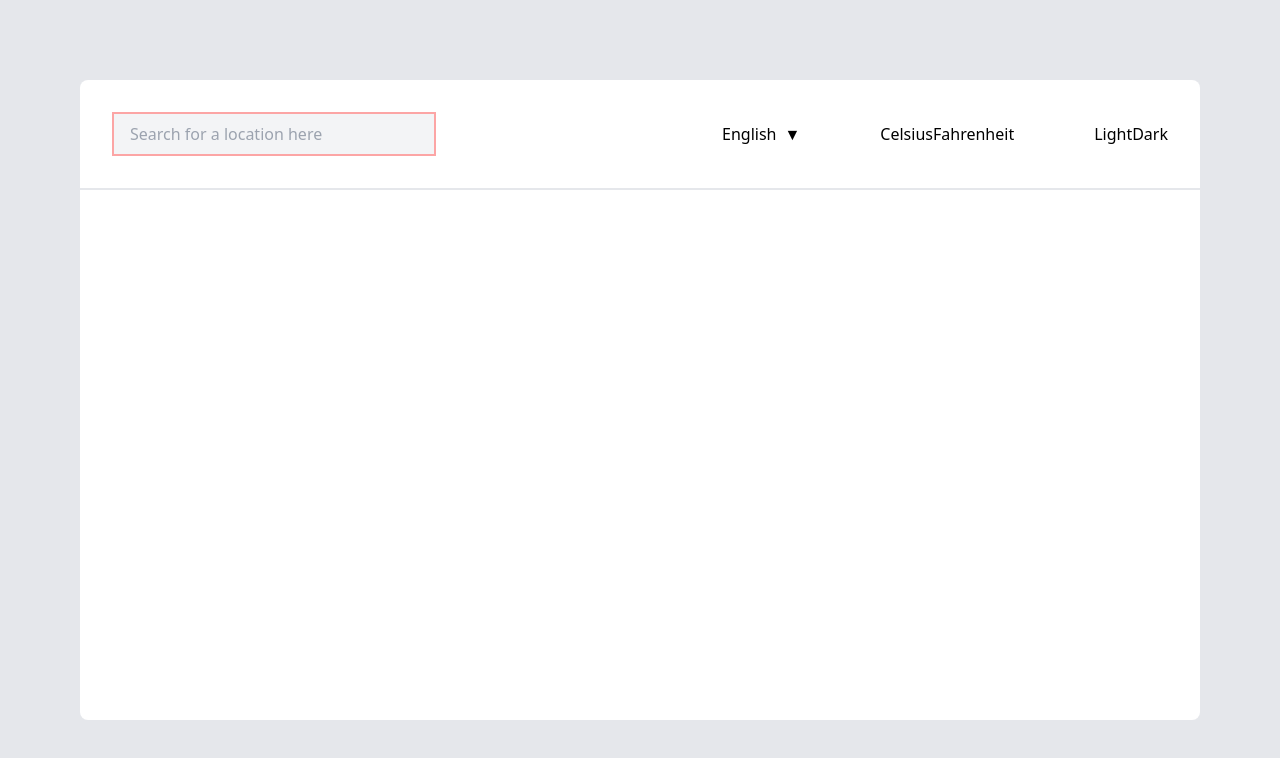
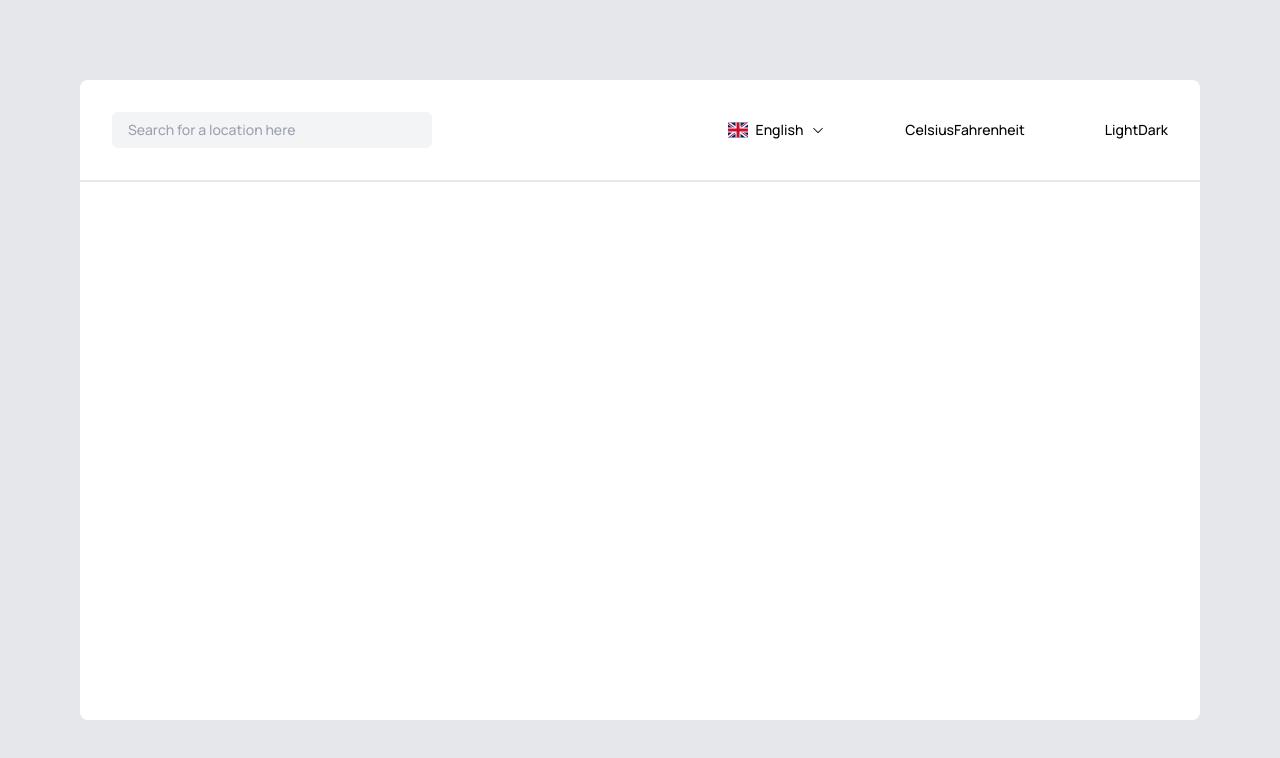
Before and after one commit to mjtavrs/sunray, a Next.js app: page / in a window 1280 px wide. Shown: the top 758 px of the page. Built offline with nearby package versions, Linux system fonts and the light colour scheme.

Commit message:
feat: Include a new version for the LanguageSelector component

```diff
--- a/app/Header.tsx
+++ b/app/Header.tsx
@@ -1,16 +1,17 @@
-import LanguageSelector from "./LanguageSelector";
+import LanguageSelector from './LanguageSelector'
 
 export default function Header() {
   return (
-        <header className="flex justify-between items-center p-8 border-b-2 border-b-gray-200">
-            <div className="relative border-2 border-red-300">
-                <input className="bg-gray-100 px-4 py-2 w-80" type="text" placeholder="Search for a location here" />
+    <header className="flex items-center justify-between border-b-2 border-b-gray-200 p-8 font-medium">
+      <div className="relative">
+        <input
+          className="w-80 rounded-md bg-gray-100 px-4 py-2"
+          type="text"
+          placeholder="Search for a location here"
+        />
       </div>
       <div className="flex items-center gap-20">
         <div>
-                    {/* <span>English</span>
-                    <span>Portuguese</span>
-                    <span>Spanish</span> */}
           <LanguageSelector />
         </div>
         <div>
--- a/app/LanguageSelector.tsx
+++ b/app/LanguageSelector.tsx
@@ -1,15 +1,62 @@
-"use client";
+'use client'
 
-import { DropdownMenu, DropdownMenuTrigger, DropdownMenuContent, DropdownMenuItem } from '@radix-ui/react-dropdown-menu';
-import { motion } from 'framer-motion';
+import { useState } from 'react'
+import {
+  DropdownMenu,
+  DropdownMenuTrigger,
+  DropdownMenuContent,
+  DropdownMenuItem,
+} from '@radix-ui/react-dropdown-menu'
+import { motion } from 'framer-motion'
+import { CaretDown } from '@phosphor-icons/react/dist/ssr'
+
+type Language = {
+  label: string
+  code: string
+  flag: string
+}
 
 export default function LanguageSelector() {
+  const [selectedLanguage, setSelectedLanguage] = useState<string>('English')
+
+  const languages: Language[] = [
+    {
+      label: 'English',
+      code: 'gb',
+      flag: 'https://cdnjs.cloudflare.com/ajax/libs/flag-icon-css/3.4.6/flags/4x3/gb.svg',
+    },
+    {
+      label: 'Portuguese',
+      code: 'pt',
+      flag: 'https://cdnjs.cloudflare.com/ajax/libs/flag-icon-css/3.4.6/flags/4x3/br.svg',
+    },
+    {
+      label: 'Spanish',
+      code: 'es',
+      flag: 'https://cdnjs.cloudflare.com/ajax/libs/flag-icon-css/3.4.6/flags/4x3/es.svg',
+    },
+  ]
+
+  const handleSelectLanguage = (language: Language) => {
+    setSelectedLanguage(language.label)
+  }
+
   return (
     <DropdownMenu>
       <DropdownMenuTrigger asChild>
-        <button style={{ display: 'flex', alignItems: 'center' }}>
-          English
-          <span style={{ marginLeft: 8 }}>▼</span> {/* Ícone da seta */}
+        <button className="flex items-center">
+          <img
+            src={
+              languages.find((lang) => lang.label === selectedLanguage)?.flag ||
+              ''
+            }
+            alt={selectedLanguage}
+            className="mr-2 h-5 w-5"
+          />
+          {selectedLanguage}
+          <span className="ml-2">
+            <CaretDown />
+          </span>
         </button>
       </DropdownMenuTrigger>
 
@@ -18,13 +65,27 @@ export default function LanguageSelector() {
           initial={{ opacity: 0, scale: 0.95 }}
           animate={{ opacity: 1, scale: 1 }}
           exit={{ opacity: 0, scale: 0.95 }}
-          transition={{ duration: 0.2 }}
+          transition={{ duration: 0.3 }}
+          className="mt-1 divide-y divide-solid divide-stone-400 rounded-sm bg-gray-100 p-2"
         >
-          <DropdownMenuItem onSelect={() => console.log('Selected English')}>English</DropdownMenuItem>
-          <DropdownMenuItem onSelect={() => console.log('Selected Portuguese')}>Portuguese</DropdownMenuItem>
-          <DropdownMenuItem onSelect={() => console.log('Selected Spanish')}>Spanish</DropdownMenuItem>
+          {languages
+            .filter((lang) => lang.label !== selectedLanguage)
+            .map((language) => (
+              <DropdownMenuItem
+                key={language.code}
+                onSelect={() => handleSelectLanguage(language)}
+                className="flex cursor-pointer items-center px-2"
+              >
+                <img
+                  src={language.flag}
+                  alt={language.label}
+                  className="my-2 mr-2 h-5 w-5"
+                />
+                {language.label}
+              </DropdownMenuItem>
+            ))}
         </motion.div>
       </DropdownMenuContent>
     </DropdownMenu>
-  );
+  )
 }
--- a/app/layout.tsx
+++ b/app/layout.tsx
@@ -1,16 +1,10 @@
 import type { Metadata } from 'next'
-import localFont from 'next/font/local'
+import { Manrope } from 'next/font/google'
 import './globals.css'
 
-const geistSans = localFont({
-  src: './fonts/GeistVF.woff',
-  variable: '--font-geist-sans',
-  weight: '100 900',
-})
-const geistMono = localFont({
-  src: './fonts/GeistMonoVF.woff',
-  variable: '--font-geist-mono',
-  weight: '100 900',
+const manrope = Manrope({
+  subsets: ['latin'],
+  variable: '--font-manrope',
 })
 
 export const metadata: Metadata = {
@@ -24,9 +18,7 @@ export default function RootLayout({
 }>) {
   return (
     <html lang="en">
-      <body
-        className={`${geistSans.variable} ${geistMono.variable} antialiased`}
-      >
+      <body className={`${manrope.variable} antialised font-sans`}>
         {children}
       </body>
     </html>
--- a/app/page.tsx
+++ b/app/page.tsx
@@ -1,9 +1,9 @@
-import Header from "./Header";
+import Header from './Header'
 
 export default function Home() {
   return (
-    <div className="h-dvh w-dvw p-20 bg-gray-200">
-      <div className="w-full h-full bg-white rounded-lg">
+    <div className="h-dvh w-dvw bg-gray-200 p-20 text-sm">
+      <div className="h-full w-full rounded-lg bg-white">
         <Header />
       </div>
     </div>
--- a/prettier.config.cjs
+++ b/prettier.config.cjs
@@ -1,3 +1,3 @@
 module.exports = {
-  plugins: ['prettier-plugins-tailwindcss'],
+  plugins: ['prettier-plugin-tailwindcss'],
 }
--- a/tailwind.config.ts
+++ b/tailwind.config.ts
@@ -12,6 +12,9 @@ const config: Config = {
         background: 'var(--background)',
         foreground: 'var(--foreground)',
       },
+      fontFamily: {
+        sans: ['var(--font-manrope)'],
+      },
     },
   },
   plugins: [],
```
Lines whose indentation alone changed are shown as unchanged.
